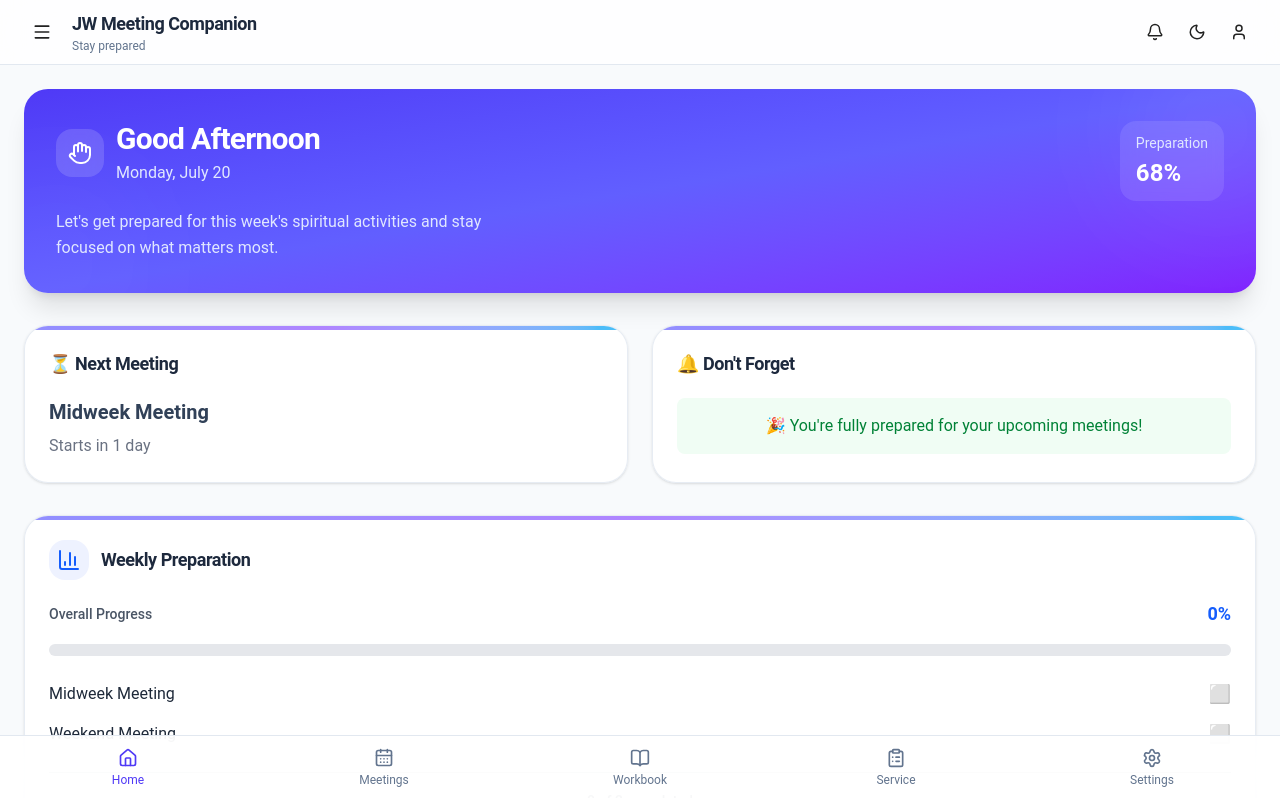
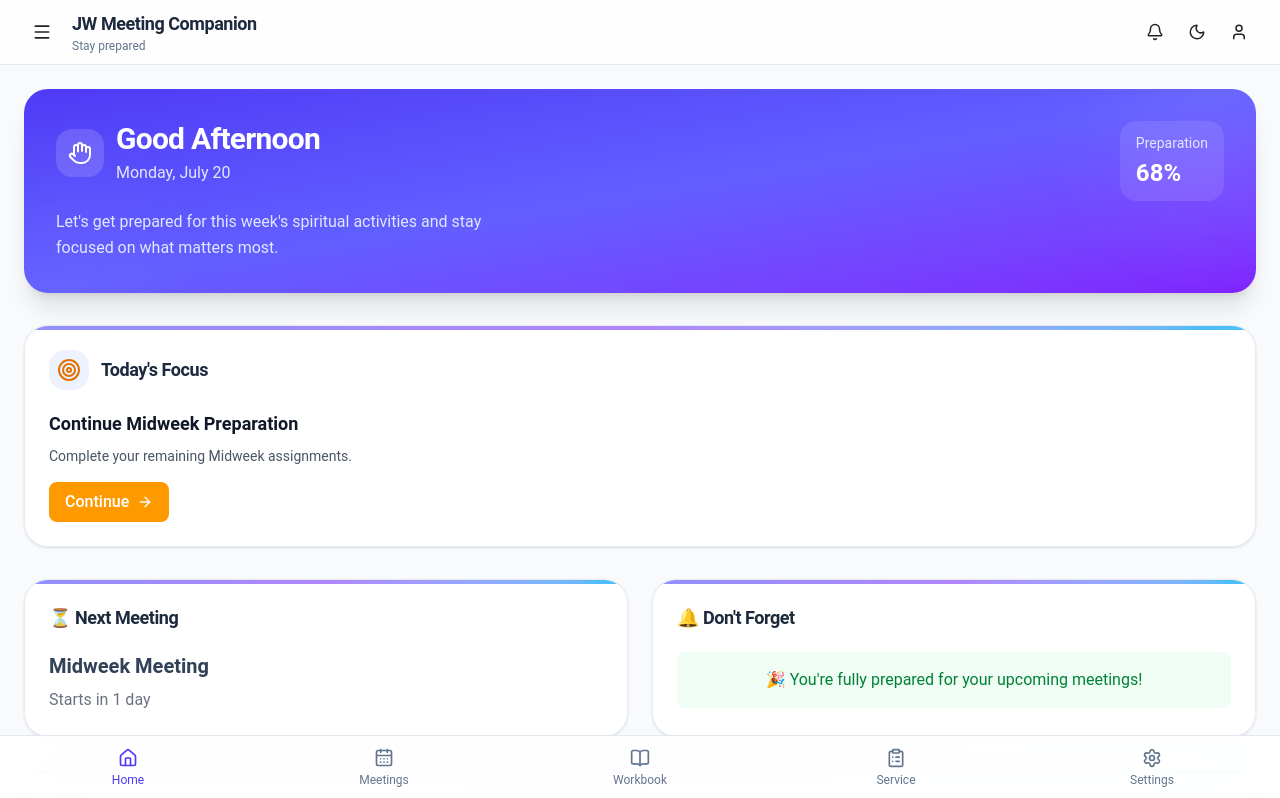
Before and after one commit to kadamsandesh28-star/jw-meeting-companion, a React (Vite) app: page / in a window 1280 px wide. Shown: the top 798 px of the page. Built offline with nearby package versions, Linux system fonts and the light colour scheme.

Commit message:
feat: add live Today's Focus dashboard card

```diff
--- /dev/null
+++ b/src/components/dashboard/TodaysFocusCard.tsx
@@ -0,0 +1,44 @@
+import { ArrowRight, Target } from "lucide-react";
+import { Link } from "react-router-dom";
+import Card from "../ui/Card";
+
+interface Props {
+  title: string;
+  description: string;
+  button: string;
+  path: string;
+}
+
+export default function TodaysFocusCard({
+  title,
+  description,
+  button,
+  path,
+}: Props) {
+  return (
+    <Card
+      title="Today's Focus"
+      icon={<Target className="h-6 w-6 text-amber-600" />}
+    >
+      <div className="space-y-4">
+        <div>
+          <h3 className="text-lg font-semibold text-gray-900 dark:text-white">
+            {title}
+          </h3>
+
+          <p className="mt-2 text-sm text-gray-600 dark:text-gray-300">
+            {description}
+          </p>
+        </div>
+
+        <Link
+          to={path}
+          className="inline-flex items-center gap-2 rounded-lg bg-amber-500 px-4 py-2 font-medium text-white transition hover:bg-amber-600"
+        >
+          {button}
+          <ArrowRight className="h-4 w-4" />
+        </Link>
+      </div>
+    </Card>
+  );
+}
--- a/src/pages/home/Home.tsx
+++ b/src/pages/home/Home.tsx
@@ -3,11 +3,16 @@ import NextMeetingCard from "../../components/dashboard/NextMeetingCard";
 import ReminderCard from "../../components/dashboard/ReminderCard";
 import WeeklyProgressCard from "../../components/dashboard/WeeklyProgressCard";
 import QuickActionsCard from "../../components/dashboard/QuickActionsCard";
+import TodaysFocusCard from "../../components/dashboard/TodaysFocusCard";
 
 import {
   getMeetingProgress,
   getOutstandingAssignments,
 } from "../../services/plannerService";
+
+import {
+  getTodaysFocus,
+} from "../../services/dashboardService";
 
 import { getGreeting } from "../../utils/greeting";
 import { getNextMeeting } from "../../utils/nextMeeting";
@@ -17,6 +22,7 @@ export default function Home() {
   const weekend = getMeetingProgress("Weekend");
 
   const nextMeeting = getNextMeeting();
+  const todaysFocus = getTodaysFocus();
 
   const liveProgress = [
     {
@@ -40,8 +46,18 @@ export default function Home() {
 
   return (
     <div className="mx-auto max-w-7xl space-y-8 p-6">
+      {/* Greeting */}
       <GreetingCard greeting={getGreeting()} />
 
+      {/* Today's Focus */}
+      <TodaysFocusCard
+        title={todaysFocus.title}
+        description={todaysFocus.description}
+        button={todaysFocus.button}
+        path={todaysFocus.path}
+      />
+
+      {/* Next Meeting + Reminder */}
       <div className="grid gap-6 md:grid-cols-2">
         <NextMeetingCard
           title={nextMeeting.title}
@@ -51,8 +67,10 @@ export default function Home() {
         <ReminderCard reminders={reminders} />
       </div>
 
+      {/* Weekly Progress */}
       <WeeklyProgressCard progress={liveProgress} />
 
+      {/* Quick Actions */}
       <QuickActionsCard />
     </div>
   );
```
